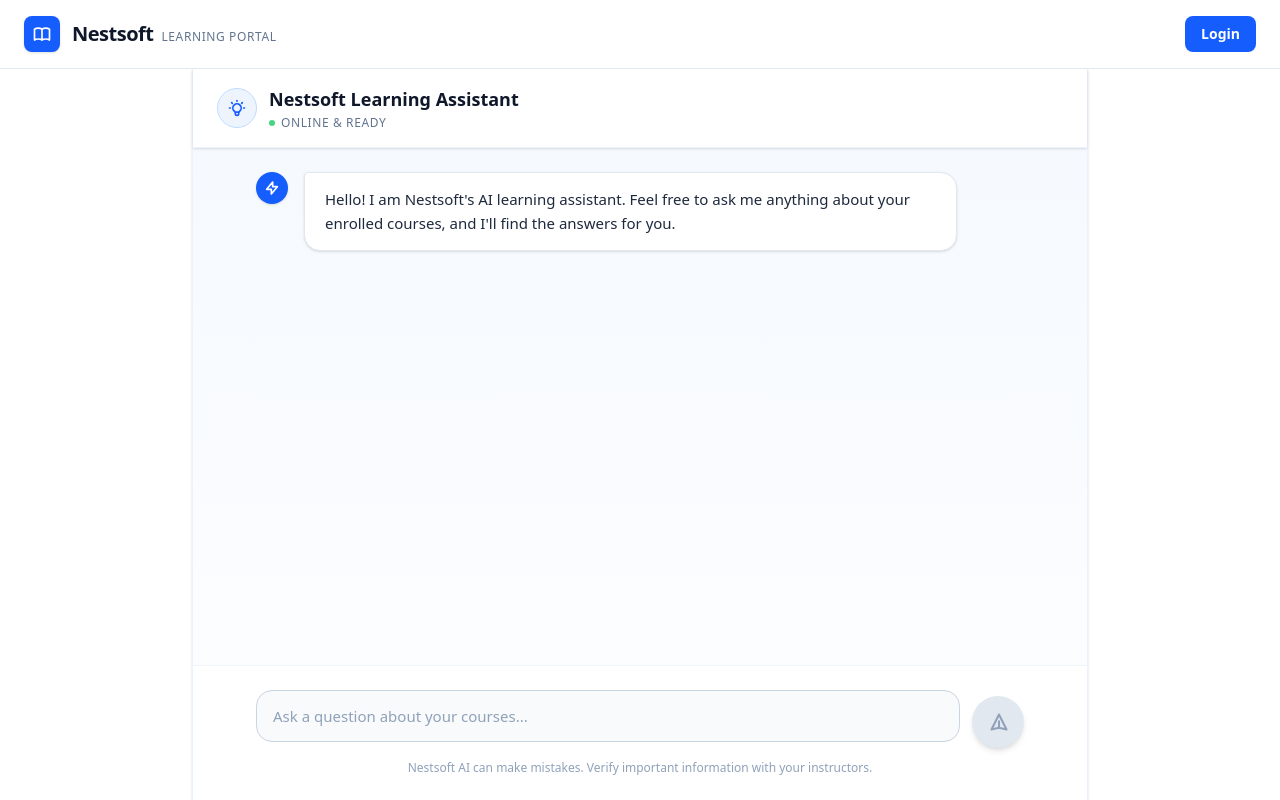
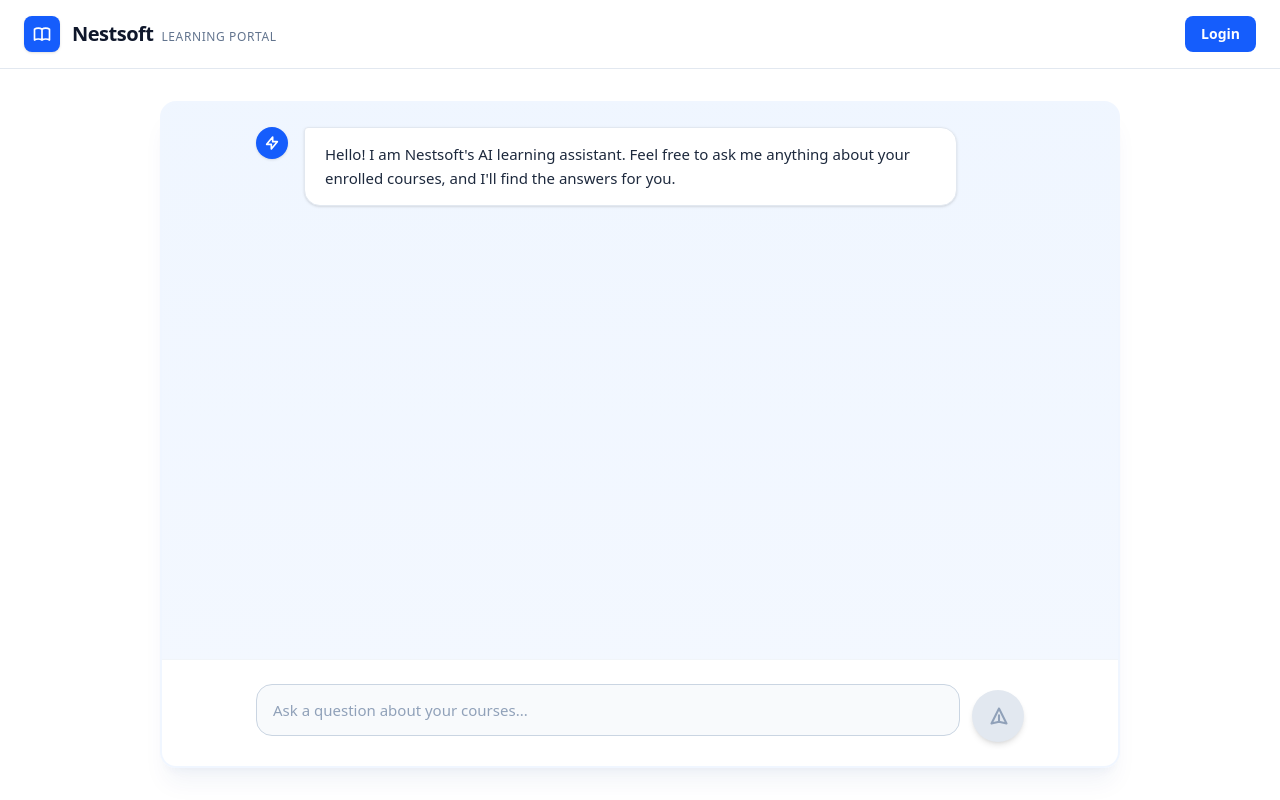
Before and after one commit to Ebin746/LMSRag, a Next.js app in the folder frontend/: page /chat in a window 1280 px wide. Built offline with nearby package versions, Linux system fonts and the light colour scheme.

Commit message:
feat: add prompt generation service and implement chat interface with role-based routing

```diff
--- a/frontend/app/chat/page.tsx
+++ b/frontend/app/chat/page.tsx
@@ -129,8 +129,8 @@ export default function ChatPage() {
             </div>
           </div>
         ) : (
-          /* Student / Teacher View: Full height chat */
-          <div className="flex-1 min-h-0 w-full max-w-4xl mx-auto flex flex-col relative">
+          /* Student / Teacher View: Chat Box */
+          <div className="flex-1 min-h-0 w-full max-w-5xl mx-auto flex flex-col relative p-4 sm:p-6 lg:p-8">
              <Chat />
           </div>
         )}
--- a/frontend/components/chat.tsx
+++ b/frontend/components/chat.tsx
@@ -86,22 +86,8 @@ export default function Chat() {
   };
 
   return (
-    <div className="flex flex-col h-full bg-blue-50/30 border-x border-blue-100/50 shadow-sm">
-      {/* Header for context */}
-      <div className="flex items-center gap-3 px-6 py-4 border-b border-blue-100/50 bg-white/90 backdrop-blur-md sticky top-0 z-10 flex-shrink-0 shadow-sm">
-        <div className="w-10 h-10 rounded-full bg-blue-100/50 border border-blue-200 flex items-center justify-center flex-shrink-0">
-          <svg xmlns="http://www.w3.org/2000/svg" className="h-5 w-5 text-blue-600" fill="none" viewBox="0 0 24 24" stroke="currentColor">
-            <path strokeLinecap="round" strokeLinejoin="round" strokeWidth={2} d="M9.663 17h4.673M12 3v1m6.364 1.636l-.707.707M21 12h-1M4 12H3m3.343-5.657l-.707-.707m2.828 9.9a5 5 0 117.072 0l-.548.547A3.374 3.374 0 0014 18.469V19a2 2 0 11-4 0v-.531c0-.895-.356-1.754-.988-2.386l-.548-.547z" />
-          </svg>
-        </div>
-        <div>
-          <h2 className="text-lg font-bold text-slate-900">Nestsoft Learning Assistant</h2>
-          <div className="flex items-center gap-1.5 mt-0.5">
-            <span className="w-1.5 h-1.5 rounded-full bg-green-500 animate-pulse"></span>
-            <span className="text-xs font-medium text-slate-500 uppercase tracking-wider">Online & Ready</span>
-          </div>
-        </div>
-      </div>
+    <div className="flex flex-col h-full bg-blue-50/90 border-2 border-transparent hover:border-blue-400 transition-colors duration-300 rounded-2xl shadow-xl shadow-blue-900/5 overflow-hidden">
+
 
       {/* Chat Messages */}
       <div className="flex-1 min-h-0 overflow-y-auto px-6 py-6 space-y-6 bg-gradient-to-b from-blue-50/40 to-white/20">
@@ -205,9 +191,7 @@ export default function Chat() {
             </svg>
           </button>
         </div>
-        <p className="text-center text-xs text-slate-400 mt-3 font-medium">
-          Nestsoft AI can make mistakes. Verify important information with your instructors.
-        </p>
+
       </div>
     </div>
   );
```
Also changed, not shown: 1 other file (tests, documents, lock files or other folders).
